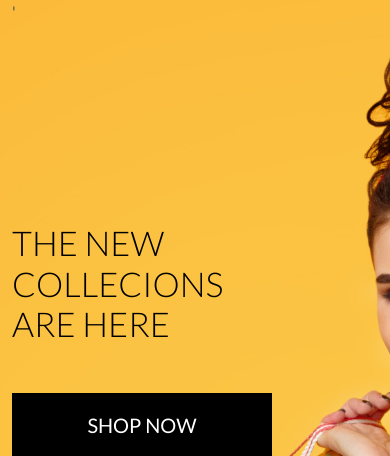
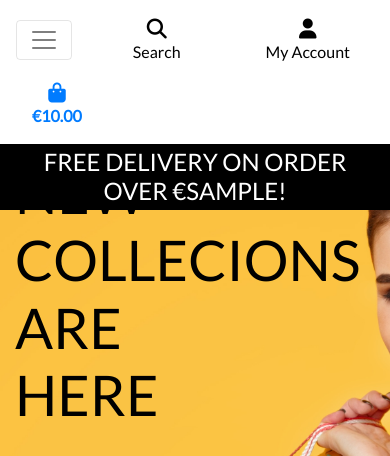
Before and after one commit to DenyTsjapanov/rataan-coiffure, a Django app: template home/templates/home/index.html in a window 390 px wide. Shown: the top 456 px of the page. Run offline with Django 3.2, Linux system fonts and the light colour scheme; the template is opened without the code that fills it: most values are stand-ins (such as "Sample title", 1, 10 or a date in 2020); some libraries are stand-ins or nearby versions.

Commit message:
Added mobile header and main navbar

```diff
--- a/home/templates/home/index.html
+++ b/home/templates/home/index.html
@@ -2,7 +2,7 @@
 {% load static %}
 
 {% block page_header %}
-<div class="container header-container">'
+<div class="container header-container">
     <div class="row">
         <div class="col">
 
--- a/static/css/base.css
+++ b/static/css/base.css
@@ -56,6 +56,10 @@ body {
     border: 1px solid black !important;
 }
 
+.bg-black {
+    background: #000!important;
+}
+
 /* -------------------------------- Media Queries */
 
 /* Slightly larger container on xl screens */
--- a/templates/base.html
+++ b/templates/base.html
@@ -8,30 +8,32 @@
     {% block meta %}
     <meta http-equiv="X-UA-Compatible" content="ie=edge">
     <meta charset="utf-8">
-    <meta name="viewport" content="width=device-width, initial-scale=1">
+    <meta name="viewport" content="width=device-width, initial-scale=1, shrink-to-fit=no">
     {% endblock %}
 
     {% block extra_meta %}
     {% endblock %}
 
-
-
     {% block corecss %}
-    <link href="https://cdn.jsdelivr.net/npm/bootstrap@5.0.0-beta3/dist/css/bootstrap.min.css" rel="stylesheet"
-        integrity="sha384-eOJMYsd53ii+scO/bJGFsiCZc+5NDVN2yr8+0RDqr0Ql0h+rP48ckxlpbzKgwra6" crossorigin="anonymous">
-    <link rel="preconnect" href="https://fonts.gstatic.com">
-    <link href="https://fonts.googleapis.com/css2?family=Lato:ital,wght@0,100;0,300;0,400;0,700;0,900;1,100;1,300;1,400;1,700;1,900&display=swap" rel="stylesheet">
+    <link rel="stylesheet" href="https://stackpath.bootstrapcdn.com/bootstrap/4.4.1/css/bootstrap.min.css"
+        integrity="sha384-Vkoo8x4CGsO3+Hhxv8T/Q5PaXtkKtu6ug5TOeNV6gBiFeWPGFN9MuhOf23Q9Ifjh" crossorigin="anonymous">
+    <link rel="stylesheet" href="https://fonts.googleapis.com/css?family=Lato&display=swap">
     <link rel="stylesheet" href="{% static 'css/base.css' %}">
-
     {% endblock %}
 
     {% block extra_css %}
     {% endblock %}
 
     {% block corejs %}
-    <script src="https://kit.fontawesome.com/2ffc1bc183.js" crossorigin="anonymous"></script>
-    <script src="https://cdn.jsdelivr.net/npm/bootstrap@5.0.0-beta3/dist/js/bootstrap.bundle.min.js"
-        integrity="sha384-JEW9xMcG8R+pH31jmWH6WWP0WintQrMb4s7ZOdauHnUtxwoG2vI5DkLtS3qm9Ekf"
+    <script src="https://kit.fontawesome.com/e9c73d7092.js" crossorigin="anonymous"></script>
+    <script src="https://code.jquery.com/jquery-3.4.1.slim.min.js"
+        integrity="sha384-J6qa4849blE2+poT4WnyKhv5vZF5SrPo0iEjwBvKU7imGFAV0wwj1yYfoRSJoZ+n"
+        crossorigin="anonymous"></script>
+    <script src="https://cdn.jsdelivr.net/npm/popper.js@1.16.0/dist/umd/popper.min.js"
+        integrity="sha384-Q6E9RHvbIyZFJoft+2mJbHaEWldlvI9IOYy5n3zV9zzTtmI3UksdQRVvoxMfooAo"
+        crossorigin="anonymous"></script>
+    <script src="https://stackpath.bootstrapcdn.com/bootstrap/4.4.1/js/bootstrap.min.js"
+        integrity="sha384-wfSDF2E50Y2D1uUdj0O3uMBJnjuUD4Ih7YwaYd1iqfktj0Uod8GCExl3Og8ifwB6"
         crossorigin="anonymous"></script>
     {% endblock %}
 
@@ -49,13 +51,13 @@
                     <h2 class="logo-font text-black my-0">Rataan <strong>Coiffure</strong></h2>
                 </a>
             </div>
-            <div class="col-12 col-lg-4 my-auto py-1 py-lg-0 text-center text-lg-left">
+            <div class="col-12 col-lg-4 my-auto py-1 py-lg-0">
                 <form method="GET" action="">
                     <div class="input-group w-100">
-                        <input class="form-control border border-black rounder-0" type="text" name="q"
+                        <input class="form-control border border-black rounded-0" type="text" name="q"
                             placeholder="Search our site">
                         <div class="input-group-append">
-                            <button class="form-control btn btn-black border border-black rounded-0">
+                            <button class="form-control btn btn-black border border-black rounded-0" type="submit">
                                 <span class="icon">
                                     <i class="fas fa-search"></i>
                                 </span>
@@ -64,10 +66,10 @@
                     </div>
                 </form>
             </div>
-            <div class="col-12 col-lg-4 my-auto py-1 py-lg-0 text-center text-lg-left">
+            <div class="col-12 col-lg-4 my-auto py-1 py-lg-0">
                 <ul class="list-inline list-unstyled text-center text-lg-right my-0">
                     <li class="list-inline-item dropdown">
-                        <a class="text-black nav-link" href="#" id="user-options" data-bs-toggle="dropdown"
+                        <a class="text-black nav-link" href="#" id="user-options" data-toggle="dropdown"
                             aria-haspopup="true" aria-expanded="false">
                             <div class="text-center">
                                 <div><i class="fas fa-user fa-lg"></i></div>
@@ -88,19 +90,36 @@
                         </div>
                     </li>
                     <li class="list-inline-item">
-                        <a class="{% if grand_total %}text-info font-weight-bold{% else %}text-black{% endif %} nav-link" href=""></a>
+                        <a class="{% if grand_total %}text-info font-weight-bold{% else %}text-black{% endif %} nav-link"
+                            href="">
                             <div class="text-center">
                                 <div><i class="fas fa-shopping-bag fa-lg"></i></div>
                                 <p class="my-0">
                                     {% if grand_total %}
-                                    ${{ grand_total|floatformat:2 }}
+                                    €{{ grand_total|floatformat:2 }}
                                     {% else %}
-                                    $0.00
+                                    €0.00
                                     {% endif %}
                                 </p>
                             </div>
+                        </a>
                     </li>
                 </ul>
+            </div>
+        </div>
+        <div class="row bg-white">
+            <nav class="navbar navbar-expand-lg navbar-light w-100">
+                <button class="navbar-toggler" type="button" data-toggle="collapse" data-target="#main-nav"
+                    aria-controls="main-nav" aria-expanded="false" aria-label="Toggle navigation">
+                    <span class="navbar-toggler-icon"></span>
+                </button>
+                {% include 'includes/mobile-top-header.html' %}
+                {% include 'includes/main-nav.html' %}
+            </nav>
+        </div>
+        <div id="delivery-banner" class="row text-center">
+            <div class="col bg-black text-white">
+                <h4 class="logo-font my-1">Free delivery on order over €{{ free_shipping_threshold }}!</h4>
             </div>
         </div>
     </header>
@@ -118,6 +137,7 @@
     {% block postloadjs %}
     {% endblock %}
 
+
 </body>
 
 </html>
--- /dev/null
+++ b/templates/includes/main-nav.html
@@ -0,0 +1,54 @@
+<div class="collapse navbar-collapse" id="main-nav">
+    <ul class="navbar-nav w-auto mx-auto">
+        <li class="nav-item dropdown">
+            <a class="logo-font font-weight-bold nav-link text-black mr-5" href="#" id="all-products-link"
+                data-toggle="dropdown" aria-haspopup="true" aria-expanded="false">
+                All Products
+            </a>
+            <div class="dropdown-menu border-0" aria-labelledby="all-products-link">
+                <a href="" class="dropdown-item">By Price</a>
+                <a href="" class="dropdown-item ">By Rating</a>
+                <a href="" class="dropdown-item ">By Category</a>
+                <a href="" class="dropdown-item">All Products</a>
+            </div>
+        </li>
+
+        <li class="nav-item dropdown">
+            <a class="logo-font font-weight-bold nav-link text-black mr-5" href="#" id="clothing-link"
+                data-toggle="dropdown" aria-haspopup="true" aria-expanded="false">
+                Clothing
+            </a>
+            <div class="dropdown-menu border-0" aria-labelledby="clothing-link">
+                <a href="" class="dropdown-item">Activewear &amp; Essentials</a>
+                <a href="" class="dropdown-item">Jeans</a>
+                <a href="" class="dropdown-item">Shirts</a>
+                <a href="" class="dropdown-item">All Clothing</a>
+            </div>
+        </li>
+
+        <li class="nav-item dropdown">
+            <a class="logo-font font-weight-bold nav-link text-black mr-5" href="#" id="homeware-link"
+                data-toggle="dropdown" aria-haspopup="true" aria-expanded="false">
+                Homeware
+            </a>
+            <div class="dropdown-menu border-0" aria-labelledby="homeware-link">
+                <a href="" class="dropdown-item">Bed &amp; Bath</a>
+                <a href="" class="dropdown-item">Kitchen &amp; Dining</a>
+                <a href="" class="dropdown-item">All Homeware</a>
+            </div>
+        </li>
+
+        <li class="nav-item dropdown">
+            <a class="logo-font font-weight-bold nav-link text-black" href="#" id="specials-link" data-toggle="dropdown"
+                aria-haspopup="true" aria-expanded="false">
+                Special Offers
+            </a>
+            <div class="dropdown-menu border-0" aria-labelledby="specials-link">
+                <a href="" class="dropdown-item">New Arrivals</a>
+                <a href="" class="dropdown-item">Deals</a>
+                <a href="" class="dropdown-item">Clearance</a>
+                <a href="" class="dropdown-item">All Specials</a>
+            </div>
+        </li>
+    </ul>
+</div>
--- /dev/null
+++ b/templates/includes/mobile-top-header.html
@@ -0,0 +1,60 @@
+<li class="list-inline-item">
+    <a class="text-black nav-link d-block d-lg-none" href="#" id="mobile-search" data-toggle="dropdown"
+        aria-haspopup="true" aria-expanded="false">
+        <div class="text-center">
+            <div><i class="fas fa-search fa-lg"></i></div>
+            <p class="my-0">Search</p>
+        </div>
+    </a>
+    <div class="dropdown-menu border-0 w-100 p-3 rounded-0 my-0" aria-labelledby="mobile-search">
+        <form class="form" method="GET" action="">
+            <div class="input-group w-100">
+                <input class="form-control border border-black rounded-0" type="text" name="q"
+                    placeholder="Search our site">
+                <div class="input-group-append">
+                    <button class="form-control form-control btn btn-black border border-black rounded-0" type="submit">
+                        <span class="icon">
+                            <i class="fas fa-search"></i>
+                        </span>
+                    </button>
+                </div>
+            </div>
+        </form>
+    </div>
+</li>
+<li class="list-inline-item dropdown">
+    <a class="text-black nav-link d-block d-lg-none" href="#" id="user-options" data-toggle="dropdown"
+        aria-haspopup="true" aria-expanded="false">
+        <div class="text-center">
+            <div><i class="fas fa-user fa-lg"></i></div>
+            <p class="my-0">My Account</p>
+        </div>
+    </a>
+    <div class="dropdown-menu border-0" aria-labelledby="user-options">
+        {% if request.user.is_authenticated %}
+        {% if request.user.is_superuser %}
+        <a href="{% url 'account_logout' %}" class="dropdown-item">Product Management</a>
+        {% endif %}
+        <a href="" class="dropdown-item">My Profile</a>
+        <a href="{% url 'account_logout' %}" class="dropdown-item">Logout</a>
+        {% else %}
+        <a href="{% url 'account_signup' %}" class="dropdown-item">Register</a>
+        <a href="{% url 'account_login' %}" class="dropdown-item">Login</a>
+        {% endif %}
+    </div>
+</li>
+<li class="list-inline-item">
+    <a class="{% if grand_total %}text-primary font-weight-bold{% else %}text-black{% endif %} nav-link d-block d-lg-none"
+        href="">
+        <div class="text-center">
+            <div><i class="fas fa-shopping-bag fa-lg"></i></div>
+            <p class="my-0">
+                {% if grand_total %}
+                €{{ grand_total|floatformat:2 }}
+                {% else %}
+                €0.00
+                {% endif %}
+            </p>
+        </div>
+    </a>
+</li>
```
Lines whose indentation alone changed are shown as unchanged.
